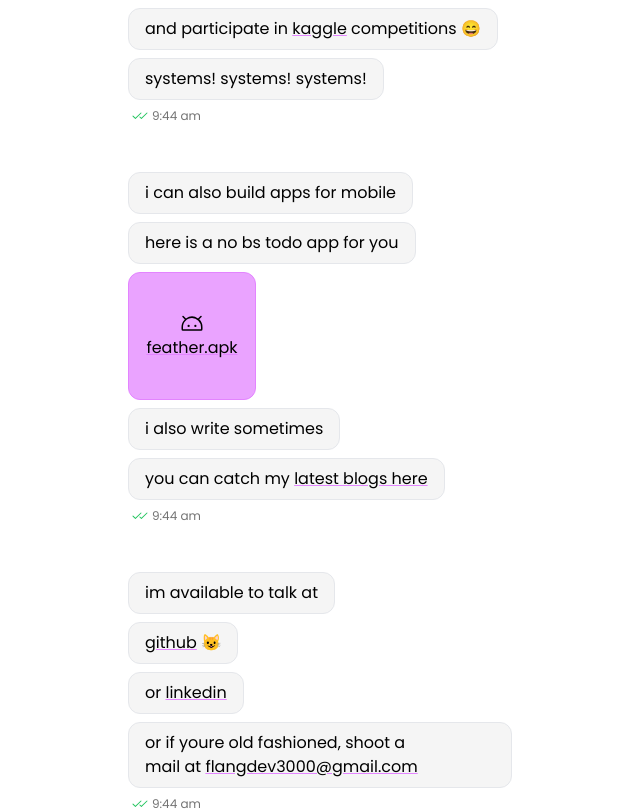
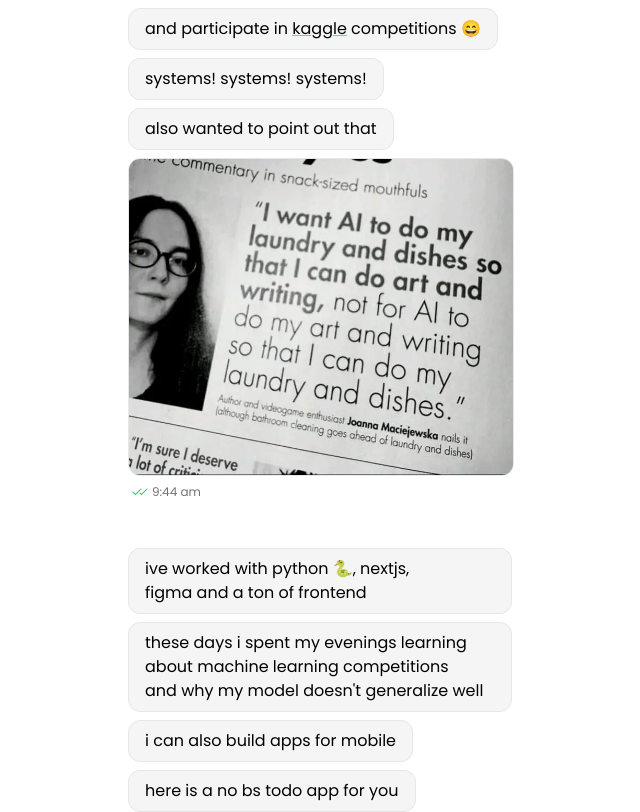
Before and after one commit to ashishk1331/Portfolio, a Next.js app: page / in a window 1280 px wide. Shown: the part 610-1422 px from the top of the page, without its empty margins (240-880 px from the left). Built offline with nearby package versions, Linux system fonts and the light colour scheme.

Commit message:
feat: add images

```diff
--- a/app/page.tsx
+++ b/app/page.tsx
@@ -6,9 +6,11 @@ import Hero from "../components/Hero";
 import Avatar from "@/components/Avatar";
 
 export type ListItem = {
-	itemType: "text" | "node" | "apk";
-	content: React.ReactNode;
+	itemType: "text" | "node" | "apk" | "image";
+	content?: React.ReactNode;
 	href?: string;
+	src?: string;
+	alt?: string;
 };
 
 const introduce: ListItem[] = [
@@ -36,9 +38,25 @@ const introduce: ListItem[] = [
 		),
 	},
 	{ itemType: "text", content: "systems! systems! systems!" },
+	{ itemType: "text", content: "also wanted to point out that" },
+	{
+		itemType: "image",
+		src: "/ai_quote.webp",
+		alt: "Quote by Joana",
+	},
 ];
 
 const blogs: ListItem[] = [
+	{
+		itemType: "text",
+		content:
+			"ive worked with python 🐍, nextjs, figma and a ton of frontend",
+	},
+	{
+		itemType: "text",
+		content:
+			"these days i spent my evenings learning about machine learning competitions and why my model doesn't generalize well",
+	},
 	{ itemType: "text", content: "i can also build apps for mobile" },
 	{ itemType: "text", content: "here is a no bs todo app for you" },
 	{
@@ -51,7 +69,7 @@ const blogs: ListItem[] = [
 		itemType: "node",
 		content: (
 			<>
-				you can catch my <a href="/blog">latest blogs here</a>
+				you can read my <a href="/blog">latest blogs here</a>
 			</>
 		),
 	},
--- a/components/APK.tsx
+++ b/components/APK.tsx
@@ -1,18 +1,23 @@
 import { AndroidLogoIcon } from "@phosphor-icons/react";
 import { PropsWithChildren } from "react";
+import { motion } from "framer-motion";
+import { animationRules } from "@/constants/animate";
 
 type APKProps = {
 	link: string;
+	index: number;
 } & PropsWithChildren;
 
-export default function APK({ link, children }: APKProps) {
+export default function APK({ link, index = 0, children }: APKProps) {
 	return (
-		<a
+		<motion.a
+			{...animationRules}
+			transition={{ delay: 0.35 * index }}
 			href={link}
-			className="w-32 h-32 aspect-square rounded-xl bg-primary/75 flex flex-col items-center justify-center border border-primary"
+			className="w-32 h-32 aspect-square rounded-xl bg-primary/50 flex flex-col items-center justify-center border border-primary"
 		>
 			<AndroidLogoIcon size={12} />
 			{children}.apk
-		</a>
+		</motion.a>
 	);
 }
--- a/components/Chat.tsx
+++ b/components/Chat.tsx
@@ -1,13 +1,11 @@
 import { motion } from "framer-motion";
 import { PropsWithChildren } from "react";
 import { ChecksIcon } from "@phosphor-icons/react";
-import { format } from "date-fns";
 import { animationRules } from "../constants/animate";
 
 export default function Chat({
 	index = 0,
 	children,
-	extra = false,
 	extraDate = null,
 }: {
 	index?: number;
@@ -23,17 +21,7 @@ export default function Chat({
 			>
 				{children}
 			</motion.div>
-			{extra && (
-				<motion.span
-					key={index + "a"}
-					{...animationRules}
-					transition={{ delay: 0.35 * index }}
-					className="text-xs text-neutral-500 ml-1 flex items-center gap-1"
-				>
-					<ChecksIcon className="w-4 h-4 text-green-500" />
-					{format(new Date(), "h:m aaa")}
-				</motion.span>
-			)}
+
 			{extraDate && (
 				<motion.span
 					key={index + "a"}
--- a/components/Hero.tsx
+++ b/components/Hero.tsx
@@ -3,6 +3,8 @@ import Chat from "./Chat";
 import Spacer from "./Spacer";
 import { ListItem } from "@/app/page";
 import APK from "./APK";
+import ImageChat from "./ImageChat";
+import TimeCheck from "./TimeCheck";
 
 type HeroProps = {
 	contents: ListItem[][];
@@ -11,9 +13,13 @@ type HeroProps = {
 export default function Hero({ contents }: HeroProps) {
 	return contents.map((sub, index) => (
 		<Fragment key={index}>
-			{sub.map(({ content, itemType, href }, index, array) =>
+			{sub.map(({ content, itemType, href, src, alt }, index, array) =>
 				itemType === "apk" ? (
-					<APK link={href}>{content}</APK>
+					<APK index={index} link={href}>
+						{content}
+					</APK>
+				) : itemType === "image" ? (
+					<ImageChat src={src} alt={alt} index={index} />
 				) : (
 					<Chat
 						key={index}
@@ -24,6 +30,7 @@ export default function Hero({ contents }: HeroProps) {
 					</Chat>
 				),
 			)}
+			<TimeCheck index={sub.length} />
 			<Spacer />
 		</Fragment>
 	));
--- /dev/null
+++ b/components/ImageChat.tsx
@@ -0,0 +1,25 @@
+import Image, { type ImageProps } from "next/image";
+import { animationRules } from "@/constants/animate";
+import { motion } from "framer-motion";
+
+type ImageChatProps = {
+	index: number;
+} & ImageProps;
+
+export default function ImageChat({ src, alt, index = 0 }: ImageChatProps) {
+	return (
+		<motion.div
+			{...animationRules}
+			transition={{ delay: 0.35 * index }}
+			className="border rounded-xl bg-neutral-100 overflow-hidden"
+		>
+			<Image
+				src={src}
+				width={512}
+				height={512}
+				alt={alt ?? "Image"}
+				className="w-96 aspect-auto object-cover"
+			/>
+		</motion.div>
+	);
+}
--- /dev/null
+++ b/components/TimeCheck.tsx
@@ -0,0 +1,22 @@
+import { motion } from "framer-motion";
+import { animationRules } from "@/constants/animate";
+import { format } from "date-fns";
+import { ChecksIcon } from "@phosphor-icons/react";
+
+type TimeCheckProps = {
+	index: number;
+};
+
+export default function TimeCheck({ index }: TimeCheckProps) {
+	return (
+		<motion.span
+			key={index + "a"}
+			{...animationRules}
+			transition={{ delay: 0.35 * index }}
+			className="text-xs text-neutral-500 ml-1 flex items-center gap-1"
+		>
+			<ChecksIcon className="w-4 h-4 text-green-500" />
+			{format(new Date(), "h:m aaa")}
+		</motion.span>
+	);
+}
```
Also changed, not shown: public/ai_quote.webp (added).
